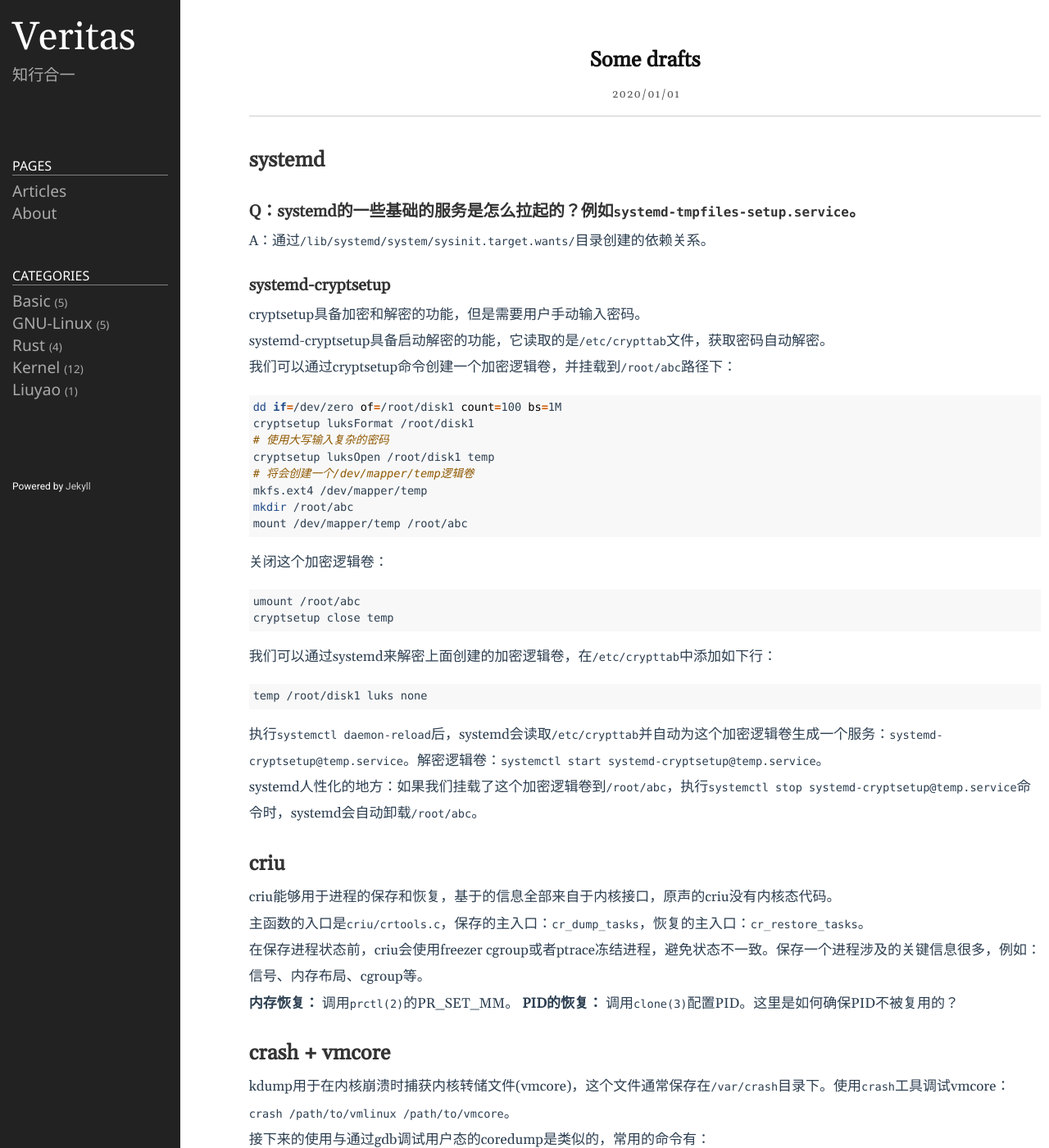
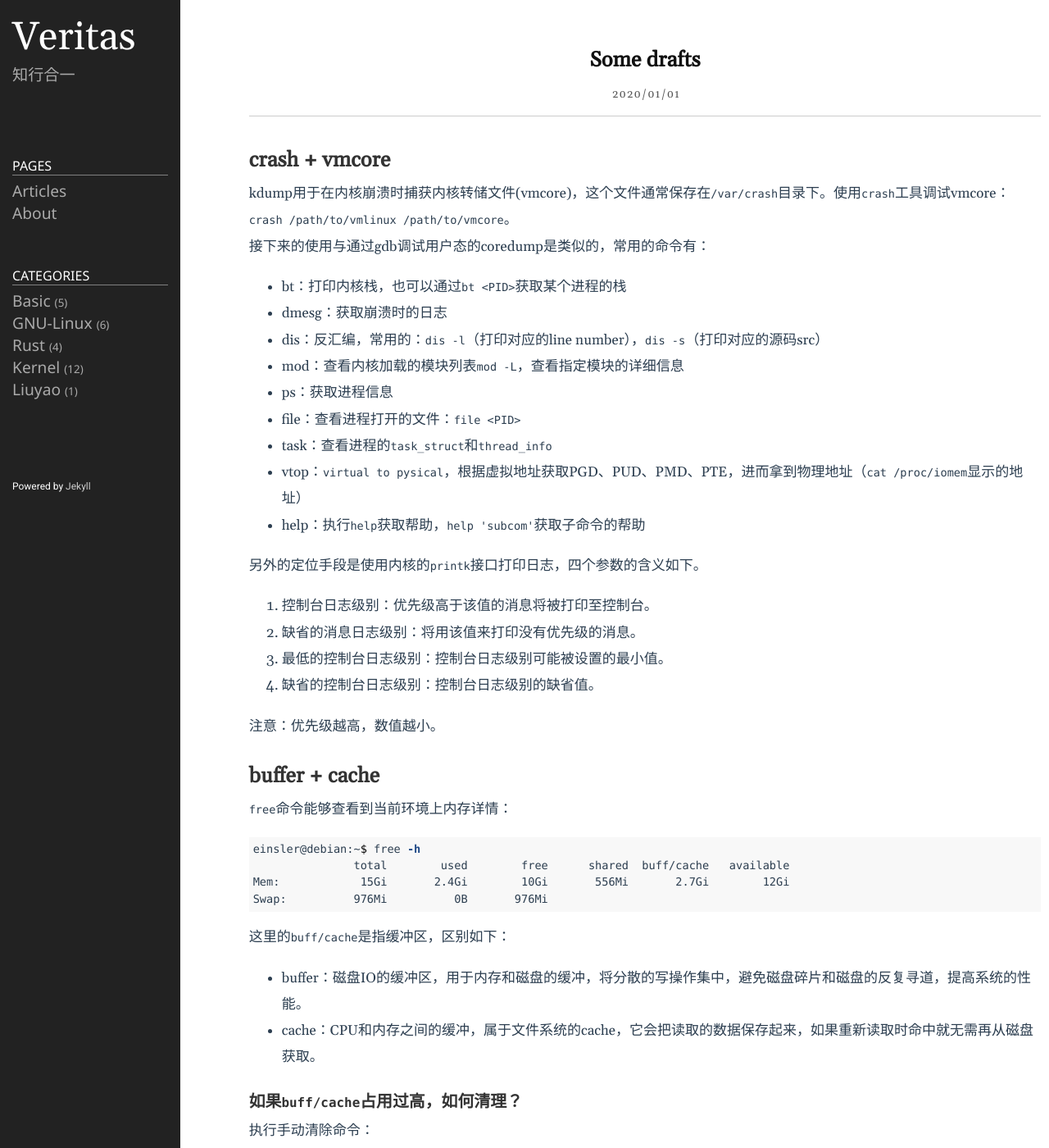
Before and after one commit to lclgo/lclgo.github.io, a Jekyll site: the page built from _posts/2020-01-01-draft.md, in a window 1280 px wide and 1400 px high. Shown: the whole window at 82% size. Built offline with Jekyll 4.4.1, drawn with Linux system fonts in a browser that asks for light colours.

Commit message:
split systemd-components from draft

````diff
--- a/_posts/2020-01-01-draft.md
+++ b/_posts/2020-01-01-draft.md
@@ -4,58 +4,6 @@
 title: "Some drafts"
 category: basic
 ---
-
-## systemd
-
-### Q：systemd的一些基础的服务是怎么拉起的？例如`systemd-tmpfiles-setup.service`。
-
-A：通过`/lib/systemd/system/sysinit.target.wants/`目录创建的依赖关系。
-
-### systemd-cryptsetup
-
-cryptsetup具备加密和解密的功能，但是需要用户手动输入密码。
-
-systemd-cryptsetup具备启动解密的功能，它读取的是`/etc/crypttab`文件，获取密码自动解密。
-
-我们可以通过cryptsetup命令创建一个加密逻辑卷，并挂载到`/root/abc`路径下：
-
-```sh
-dd if=/dev/zero of=/root/disk1 count=100 bs=1M
-cryptsetup luksFormat /root/disk1
-# 使用大写输入复杂的密码
-cryptsetup luksOpen /root/disk1 temp
-# 将会创建一个/dev/mapper/temp逻辑卷
-mkfs.ext4 /dev/mapper/temp
-mkdir /root/abc
-mount /dev/mapper/temp /root/abc
-```
-
-关闭这个加密逻辑卷：
-```sh
-umount /root/abc
-cryptsetup close temp
-```
-
-我们可以通过systemd来解密上面创建的加密逻辑卷，在`/etc/crypttab`中添加如下行：
-
-```sh
-temp /root/disk1 luks none
-```
-
-执行`systemctl daemon-reload`后，systemd会读取`/etc/crypttab`并自动为这个加密逻辑卷生成一个服务：`systemd-cryptsetup@temp.service`。解密逻辑卷：`systemctl start systemd-cryptsetup@temp.service`。
-
-systemd人性化的地方：如果我们挂载了这个加密逻辑卷到`/root/abc`，执行`systemctl stop systemd-cryptsetup@temp.service`命令时，systemd会自动卸载`/root/abc`。
-
-## criu
-
-criu能够用于进程的保存和恢复，基于的信息全部来自于内核接口，原声的criu没有内核态代码。
-
-主函数的入口是`criu/crtools.c`，保存的主入口：`cr_dump_tasks`，恢复的主入口：`cr_restore_tasks`。
-
-在保存进程状态前，criu会使用freezer cgroup或者ptrace冻结进程，避免状态不一致。保存一个进程涉及的关键信息很多，例如：信号、内存布局、cgroup等。
-
-**内存恢复：** 调用`prctl(2)`的PR_SET_MM。
-**PID的恢复：** 调用`clone(3)`配置PID。这里是如何确保PID不被复用的？
 
 ## crash + vmcore
 
````
Also changed, not shown: _posts/linux/2025-02-22-systemd-components.md (added, +47 -0 lines).
